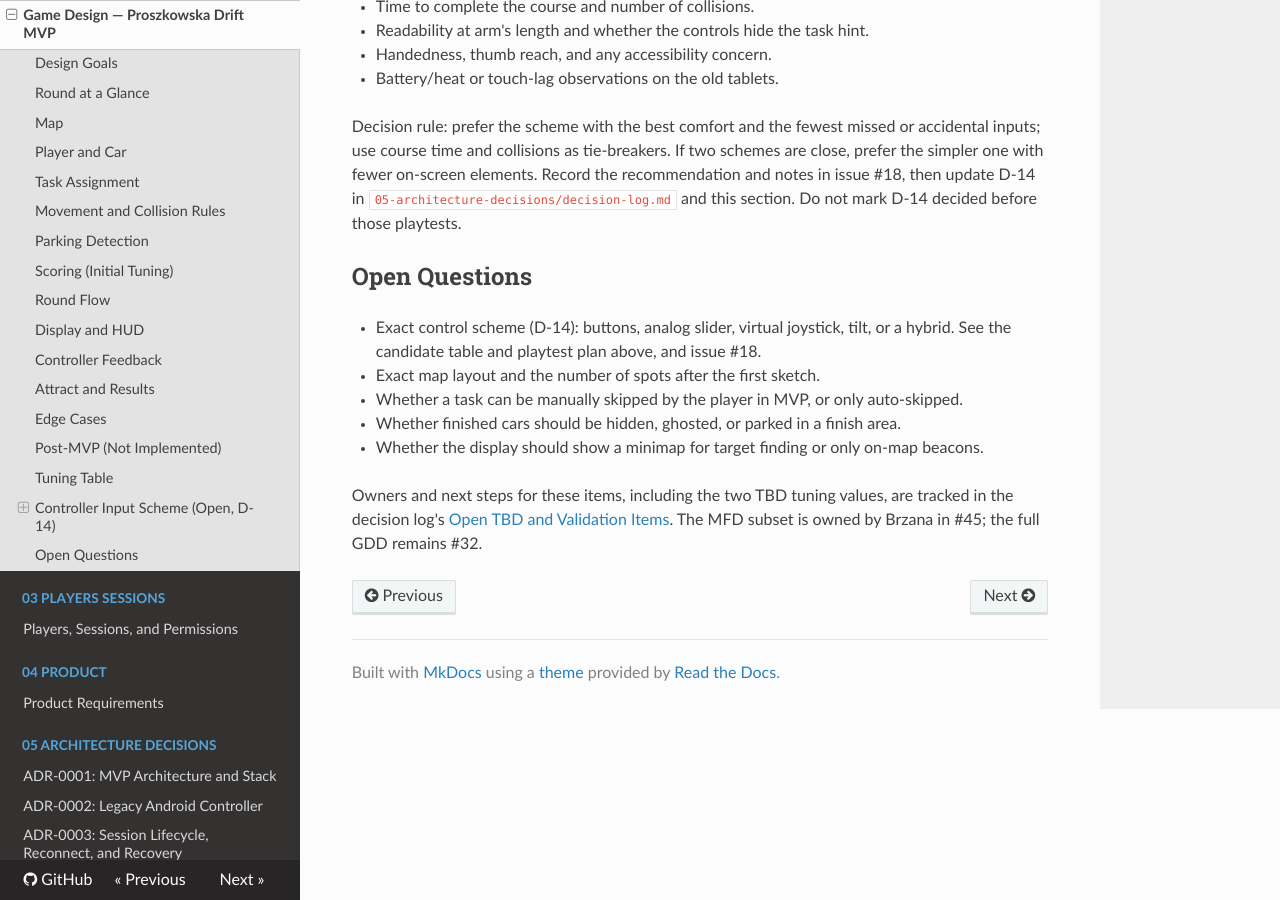
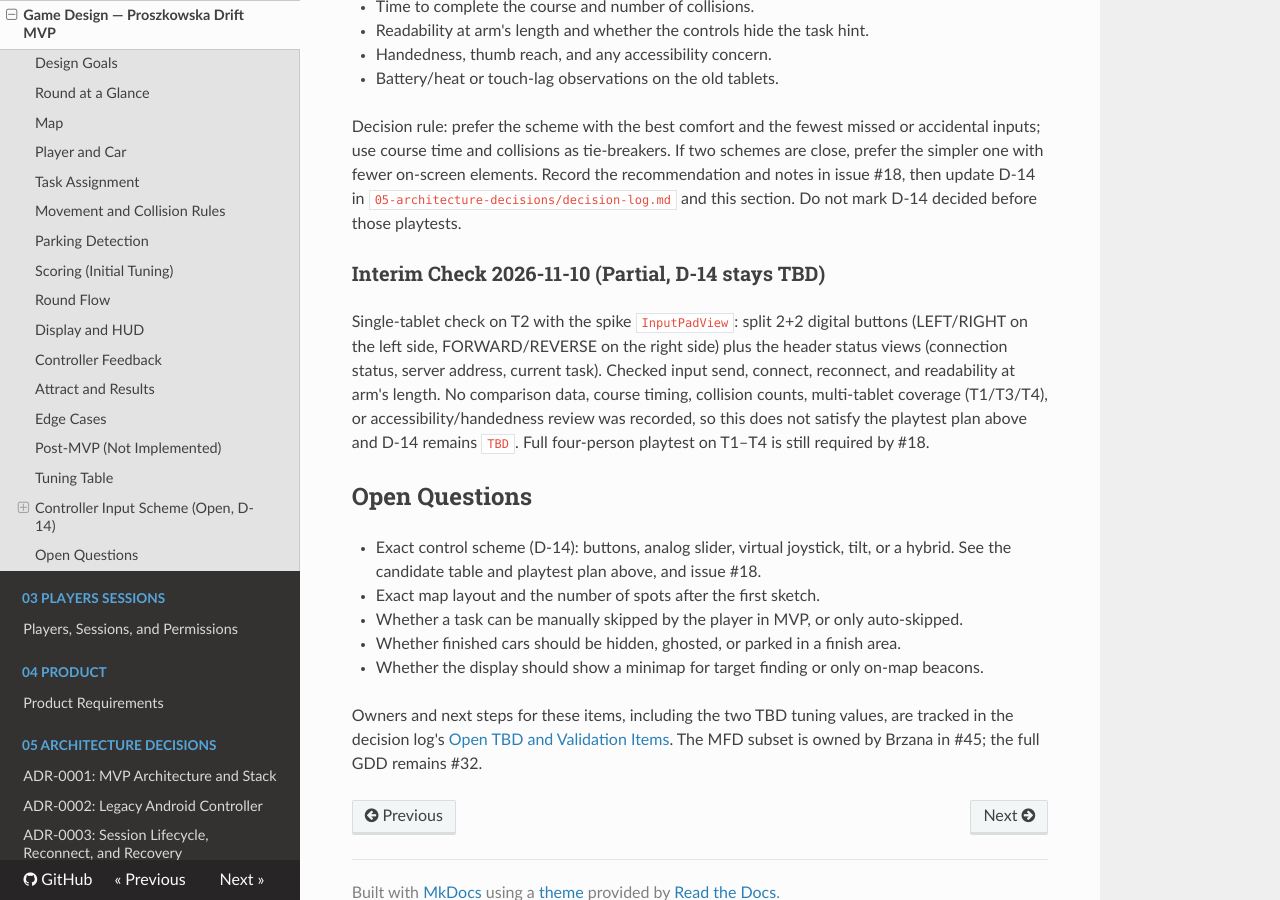
Before and after one commit to PSZLBit/ProszkowskaDrift, an MkDocs documentation site: the page built from documentation/02-game-domain/game-design.md, in a window 1280 px wide and 900 px high, scrolled down 6736 px. Built offline with MkDocs 1.6.1, drawn with Linux system fonts in a browser that asks for light colours; nearby versions of some CDN libraries.

Commit message:
docs(game): record D-14 interim T2 input check, keep TBD
Single-tablet T2 check of spike 2+2 split buttons plus status/server/task header. Input, connect, reconnect, readability verified. No comparison, timing, multi-tablet, or accessibility data, so D-14 stays TBD pending full #18 playtest.

```diff
--- a/documentation/02-game-domain/game-design.md
+++ b/documentation/02-game-domain/game-design.md
@@ -301,6 +301,17 @@ the recommendation and notes in issue #18, then update D-14 in
 `05-architecture-decisions/decision-log.md` and this section. Do not mark D-14
 decided before those playtests.
 
+### Interim Check 2026-11-10 (Partial, D-14 stays TBD)
+
+Single-tablet check on T2 with the spike `InputPadView`: split 2+2 digital
+buttons (LEFT/RIGHT on the left side, FORWARD/REVERSE on the right side) plus
+the header status views (connection status, server address, current task).
+Checked input send, connect, reconnect, and readability at arm's length. No
+comparison data, course timing, collision counts, multi-tablet coverage
+(T1/T3/T4), or accessibility/handedness review was recorded, so this does not
+satisfy the playtest plan above and D-14 remains `TBD`. Full four-person
+playtest on T1–T4 is still required by #18.
+
 ## Open Questions
 
 - Exact control scheme (D-14): buttons, analog slider, virtual joystick, tilt,
```
Also changed, not shown: documentation/05-architecture-decisions/decision-log.md (+1 -0 lines).
